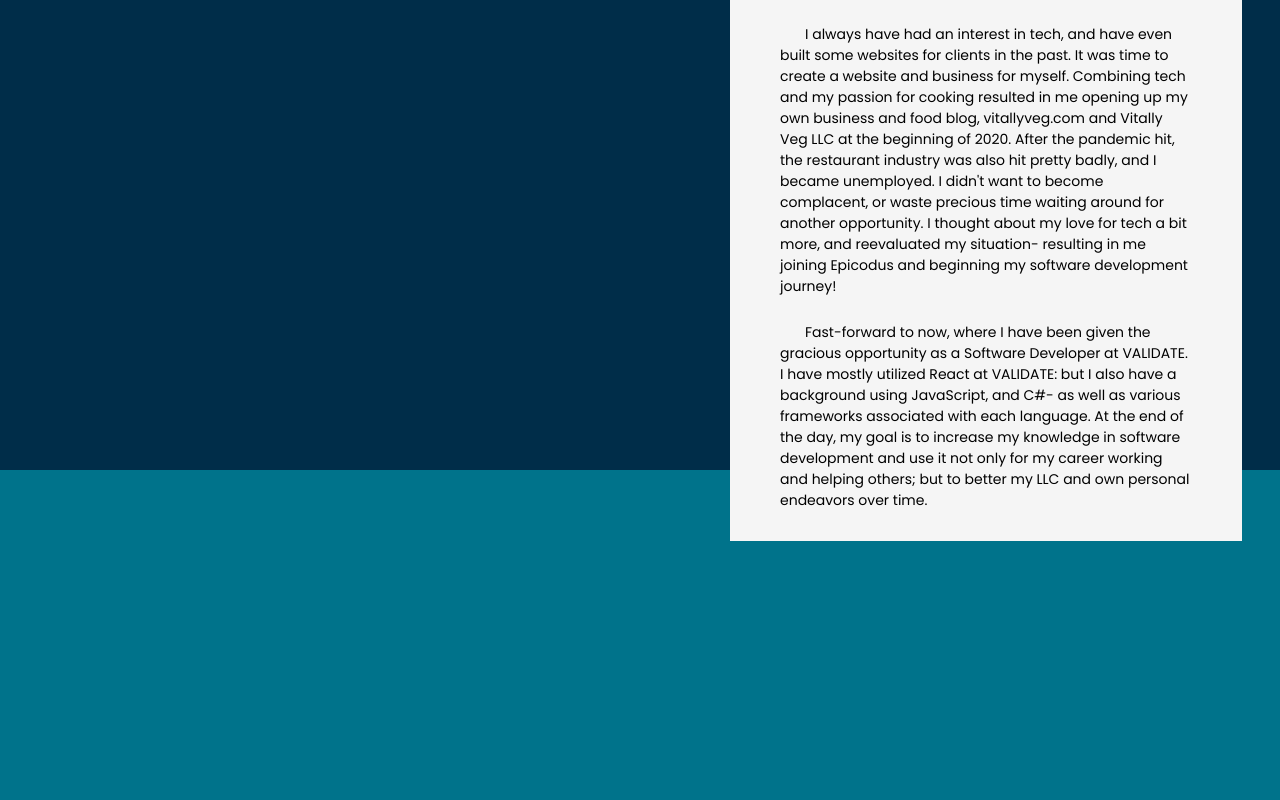
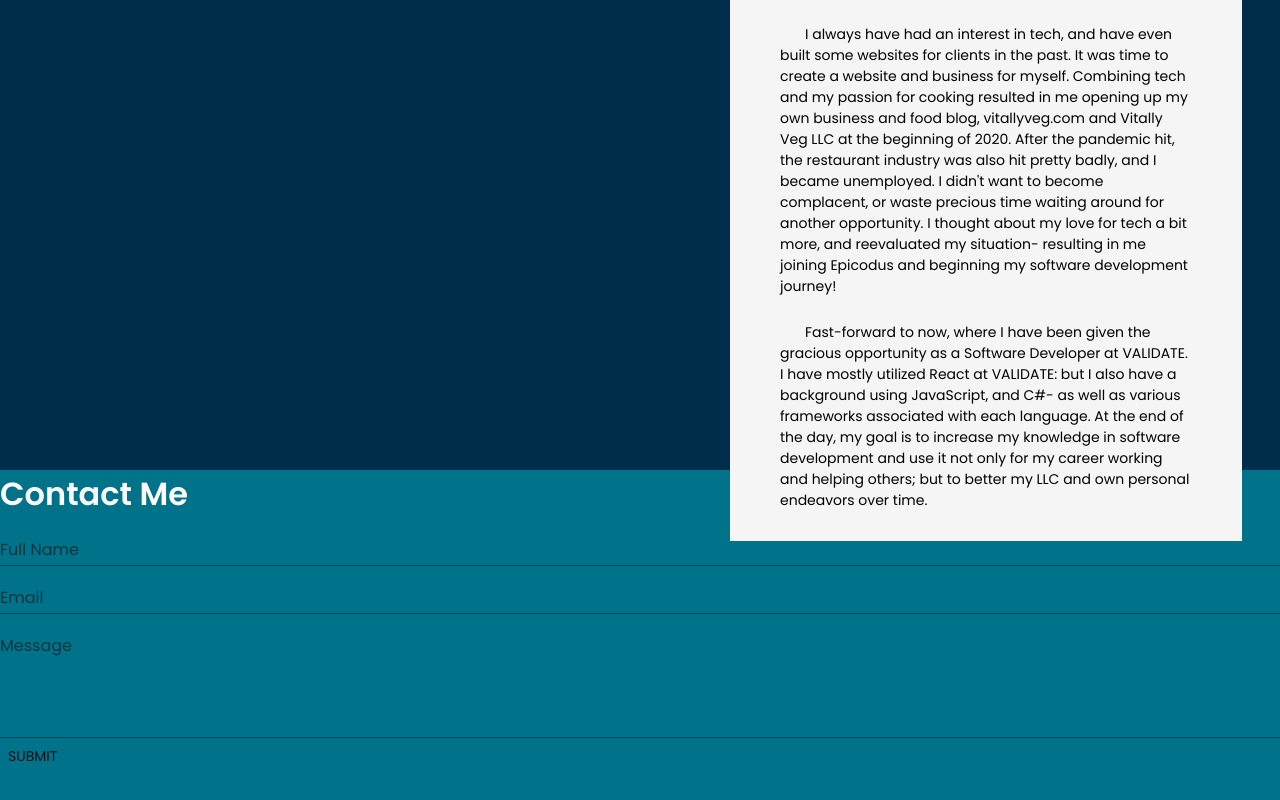
Before and after one commit to Knutsenjamie/Portfolio, a React (Create React App) app: page / in a window 1280 px wide. Shown: the part 280-1080 px from the top of the page. Built offline with nearby package versions, Linux system fonts and the light colour scheme.

Commit message:
add form to contact page

```diff
--- a/src/components/contact/Contact.jsx
+++ b/src/components/contact/Contact.jsx
@@ -1,11 +1,28 @@
-//contact via email here- has a message box and name field
+import React from 'react'
 import "./contact.scss"
+import { TextField, Button } from '@material-ui/core';
+// import { ContactForm } from '../contactForm/ContactForm';
+
+// export default function Contact() {
+//     return (
+//         // <div className="contact" id="contact">
+//         //         {/* <ContactForm/> */}
+//         // </div>
+
+//     )
+// }
 
 export default function Contact() {
     return (
         <div className="contact" id="contact">
-            <div className="h1contact" id="h1contact">
-            </div>
+            <h1>Contact Me</h1>
+                <form>
+                    <TextField label="Full Name" fullWidth autocomplete="none"/>
+                    <TextField label="Email" fullWidth autocomplete="none"/>
+                    <TextField label="Message" fullWidth multiline rows={5} autocomplete=
+                    "none"/>
+                    <Button type="submit">Submit</Button>
+                </form>
         </div>
     )
 }
--- a/src/components/topbar/Topbar.jsx
+++ b/src/components/topbar/Topbar.jsx
@@ -2,7 +2,6 @@ import "./topbar.scss"
 import * as React from 'react';
 import { AppBar, Box, Link, Toolbar, Typography, IconButton} from '@material-ui/core';
 import LinkedInIcon from '@material-ui/icons/LinkedIn';
-import EmailIcon from '@material-ui/icons/Email';
 import GitHubIcon from '@material-ui/icons/GitHub';
 
 
```
